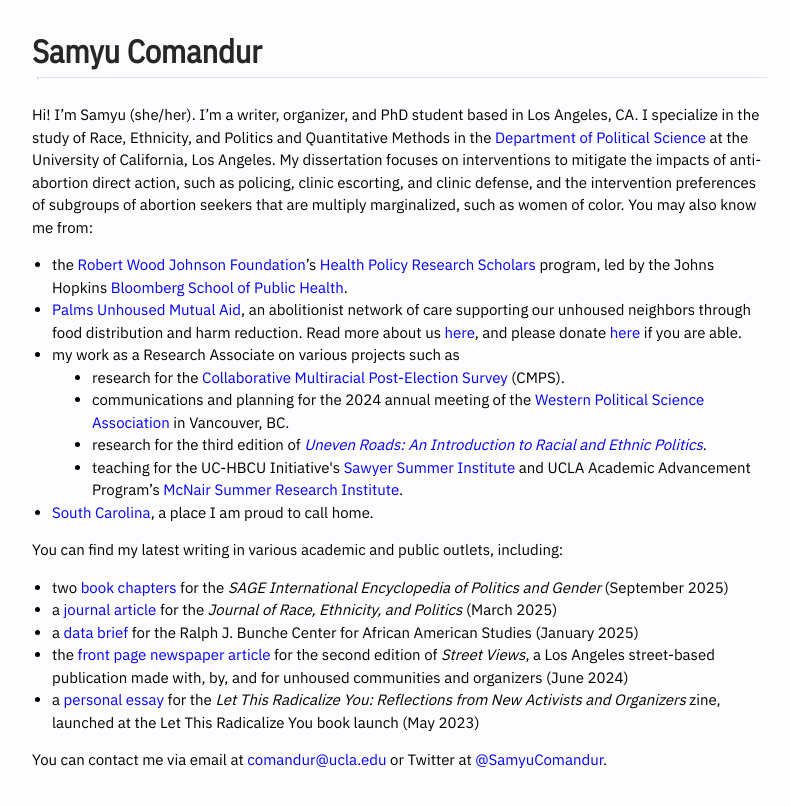
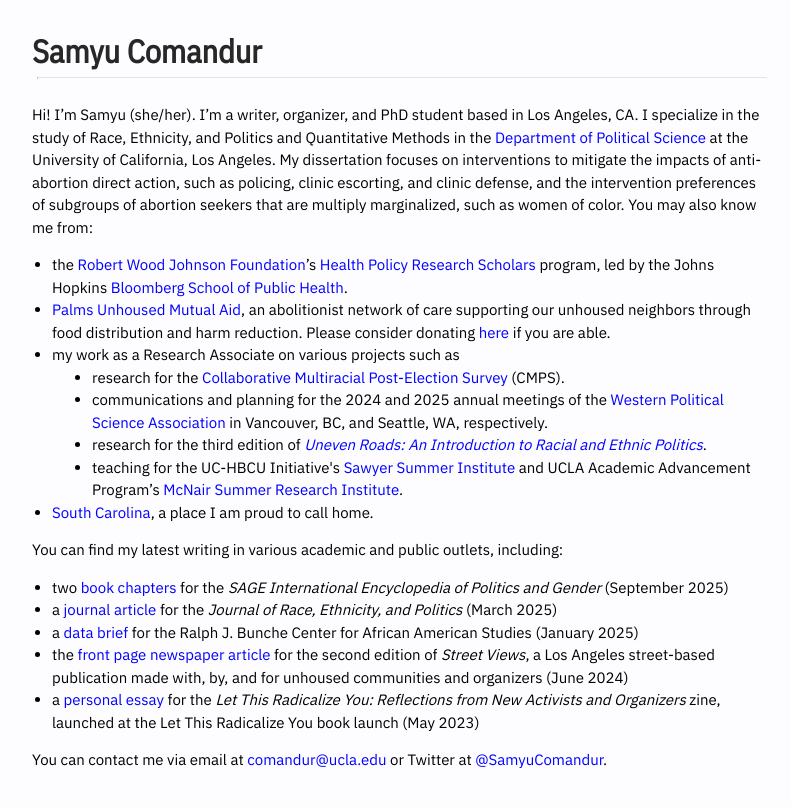
Before and after one commit to samyuc/samyuc.github.io, a Jekyll site: the page built from index.html, in a window 1280 px wide. Shown: the top 807 px of the page, without its empty margins (238-1029 px from the left). Built offline with Jekyll 4.4.1, drawn with Linux system fonts in a browser that asks for light colours.

Commit message:
Update index.html

```diff
--- a/index.html
+++ b/index.html
@@ -5,10 +5,10 @@
 Hi! I’m Samyu (she/her). I’m a writer, organizer, and PhD student based in Los Angeles, CA. I specialize in the study of Race, Ethnicity, and Politics and Quantitative Methods in the <a href="https://polisci.ucla.edu/person/samyu-comandur/">Department of Political Science</a> at the University of California, Los Angeles. My dissertation focuses on interventions to mitigate the impacts of anti-abortion direct action, such as policing, clinic escorting, and clinic defense, and the intervention preferences of subgroups of abortion seekers that are multiply marginalized, such as women of color. You may also know me from:
 <ul><dl><dt>
 <dt><li>the <a href="https://www.rwjf.org/">Robert Wood Johnson Foundation</a>’s <a href="https://healthpolicyresearch-scholars.org/scholars/samyu-comandur/">Health Policy Research Scholars</a> program, led by the Johns Hopkins <a href="https://publichealth.jhu.edu/">Bloomberg School of Public Health</a>.</li>
-<dt><li> <a href="https://palmsunhousedmutualaid.org/">Palms Unhoused Mutual Aid</a>, an abolitionist network of care supporting our unhoused neighbors through food distribution and harm reduction. Read more about us <a href="https://laist.com/news/how-to-la/these-volunteers-are-trying-to-fill-the-gaps-in-las-response-to-the-homelessness-crisis">here</a>, and please donate <a href="https://hcb.hackclub.com/donations/start/palms-unhoused-mutual-aid">here</a> if you are able.
+<dt><li> <a href="https://palmsunhousedmutualaid.org/">Palms Unhoused Mutual Aid</a>, an abolitionist network of care supporting our unhoused neighbors through food distribution and harm reduction. Please consider donating <a href="https://hcb.hackclub.com/donations/start/palms-unhoused-mutual-aid">here</a> if you are able.
 <dt><li>my work as a Research Associate on various projects such as
 <dd><li>research for the <a href="https://cmpsurvey.org/"> Collaborative Multiracial Post-Election Survey</a> (CMPS).</li></dd>
-<dd><li>communications and planning for the 2024 annual meeting of the <a href="https://wpsanet.org/meeting/">Western Political Science Association</a> in Vancouver, BC.</li></dd>
+<dd><li>communications and planning for the 2024 and 2025 annual meetings of the <a href="https://wpsanet.org/meeting/">Western Political Science Association</a> in Vancouver, BC, and Seattle, WA, respectively.</li></dd>
 <dd><li>research for the third edition of  <a href="https://us.sagepub.com/en-us/nam/uneven-roads/book275174"> <i>Uneven Roads: An Introduction to Racial and Ethnic Politics</i></a>.</li></dd>
 <dd><li>teaching for the UC-HBCU Initiative's <a href="https://newsroom.ucla.edu/releases/ucla-howard-university-program-in-race-ethnicity-politics">Sawyer Summer Institute</a> and UCLA Academic Advancement Program’s <a href="https://www.aap.ucla.edu/programs/mcnair-research-scholars/"> McNair Summer Research Institute</a>.</li></dd>
 <dt><li><a href="https://www.britannica.com/place/South-Carolina">South Carolina</a>, a place I am proud to call home. </dd></dt></dl></li></ul>
```
